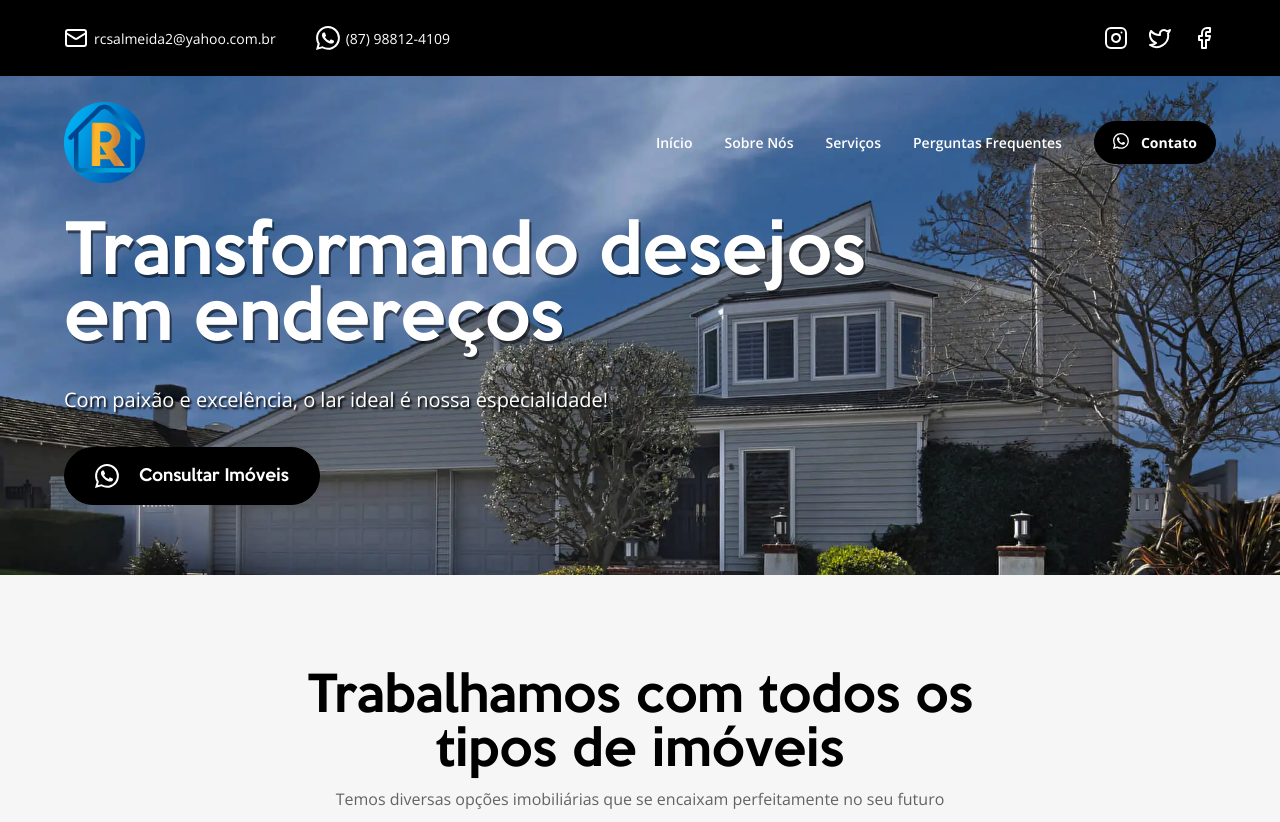
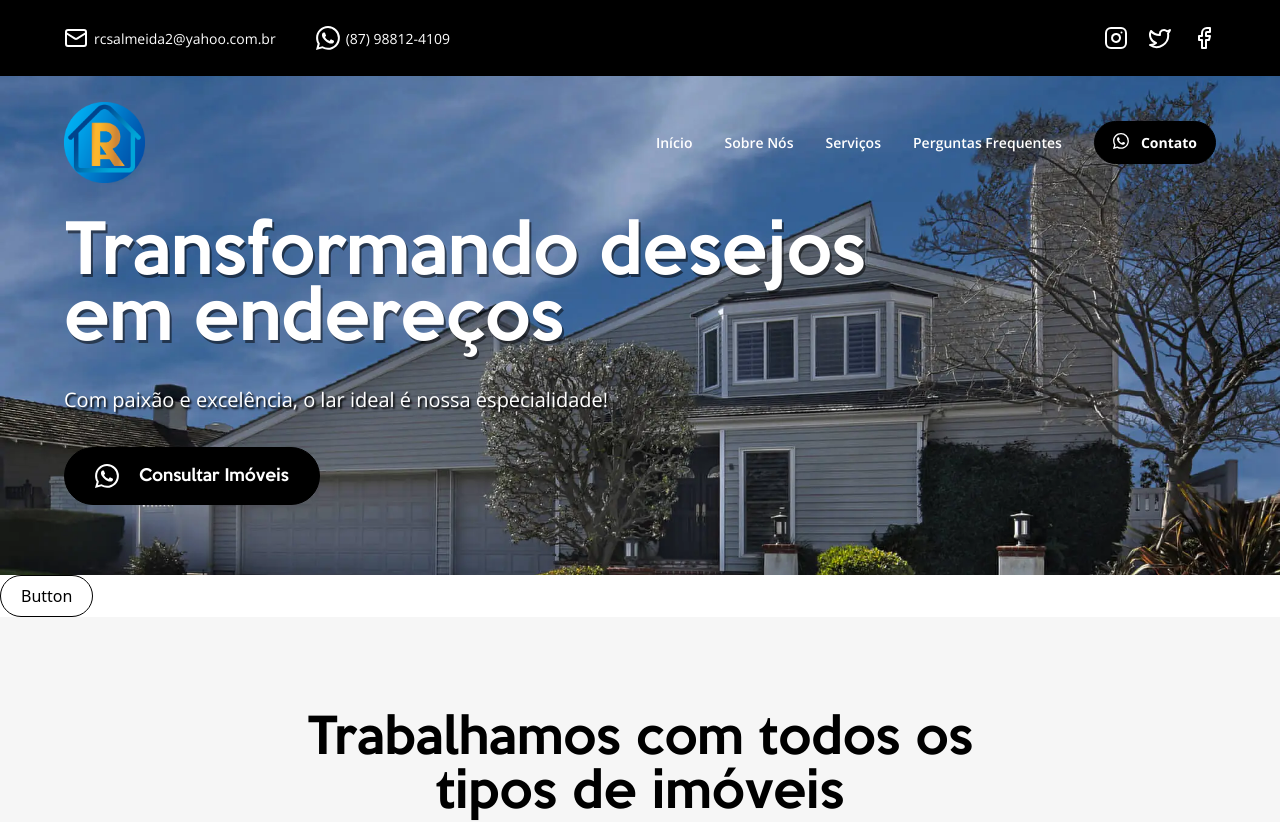
Before and after one commit to EdisonMatos/Landpage-Rita-Almeida, a React (Vite) app: page / in a window 1280 px wide. Shown: the top 822 px of the page. Built offline with nearby package versions, Linux system fonts and the light colour scheme.

Commit message:
feat: Cria um botão iniciando os efeitos de hover

```diff
--- /dev/null
+++ b/src/components/interactives/ButtonHover.jsx
@@ -0,0 +1,13 @@
+import React from 'react';
+import '../../index.css';
+
+const GradientButton = () => {
+  return (
+    <button className="relative inline-flex items-center justify-center px-5 py-2 overflow-hidden font-medium text-black border border-black transition duration-300 ease-out rounded-[50px] group">
+      <span className="absolute inset-0 w-full h-full bg-gradient-to-r from-blue-500 to-blue-700 transform -translate-x-full transition duration-700 ease group-hover:translate-x-0"></span>
+      <span className="relative z-10">Button </span>
+    </button>
+  );
+};
+
+export default GradientButton;
--- a/src/pages/rita/IndexRita.jsx
+++ b/src/pages/rita/IndexRita.jsx
@@ -11,6 +11,7 @@ import NavbarSection from "../../components/sections/NavbarSection";
 import ContactBarSection from "../../components/sections/ContactBarSection";
 import FloatingWhatsappButton from "../../components/interactives/FloatingWhatsappButton";
 import BackToTopButton from "../../components/interactives/BackToTopButton";
+import RoundedButton from "../../components/interactives/ButtonHover";
 
 export default function IndexRita() {
   return (
@@ -18,6 +19,7 @@ export default function IndexRita() {
       <ContactBarSection />
       <NavbarSection />
       <HeroSection />
+      <RoundedButton/>
       <Featuresv1 />
       <Featuresv2 />
       <AboutImgLeft />
```
Also changed, not shown: src/index.css (+19 -0 lines).
